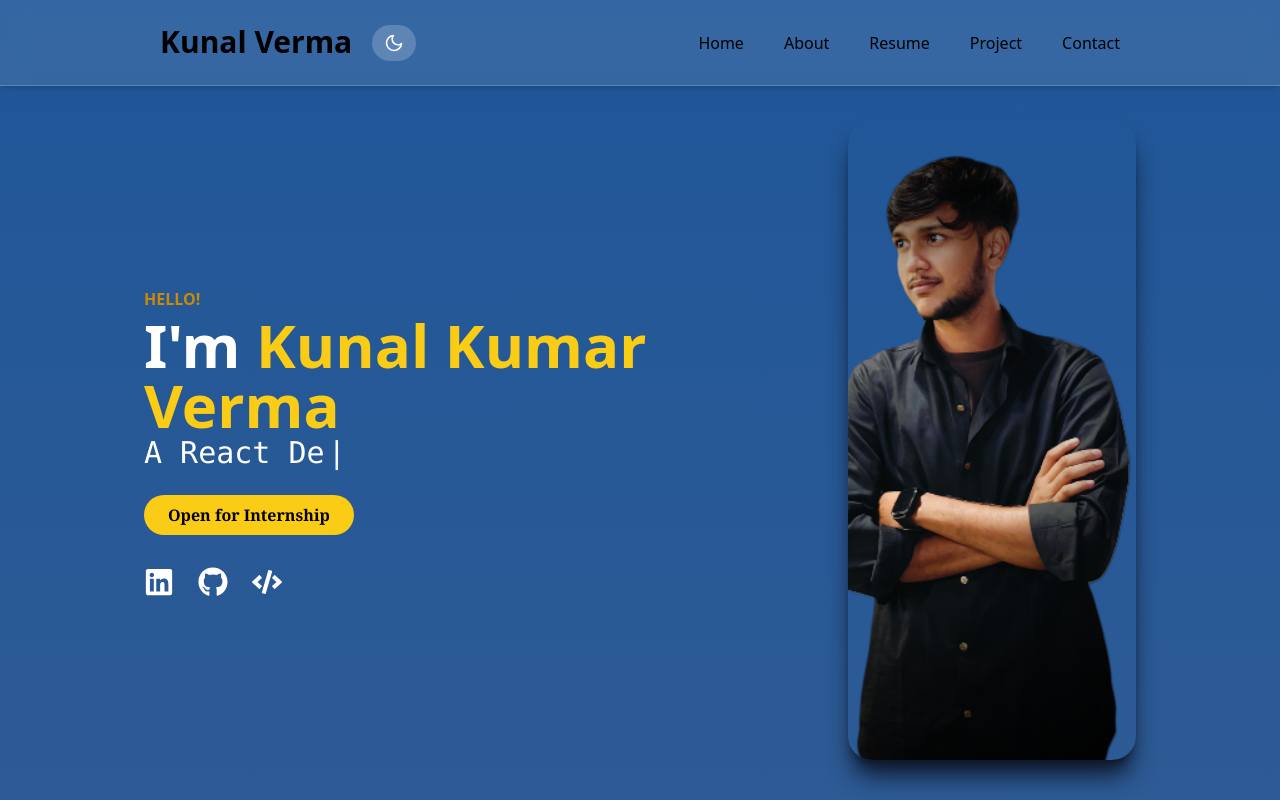
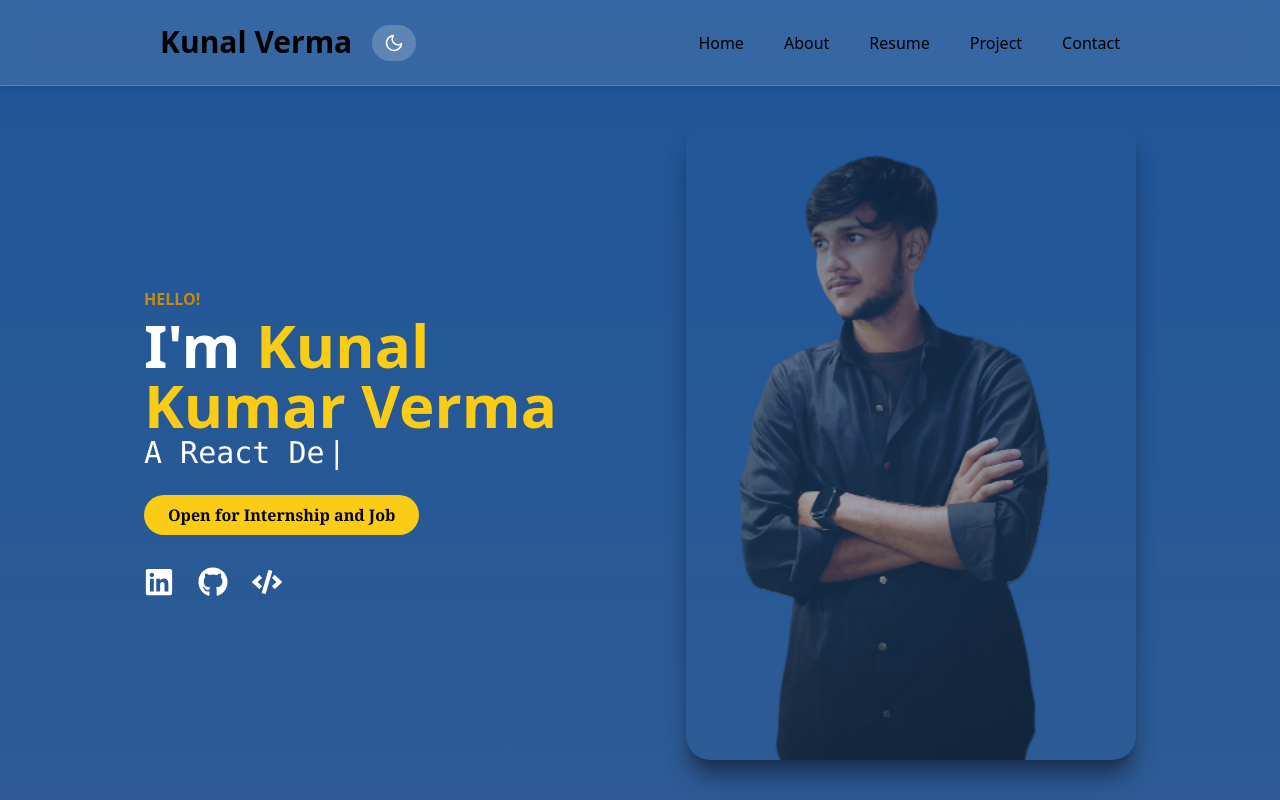
Before and after one commit to kunal7870/MyPortfolio, a React (Vite) app: page / in a window 1280 px wide. Shown: the top 800 px of the page. Built offline with nearby package versions, Linux system fonts and the light colour scheme.

Commit message:
image conflict

```diff
--- a/src/components/Home.jsx
+++ b/src/components/Home.jsx
@@ -7,9 +7,10 @@ import { FaLinkedin, FaGithub, FaCode } from 'react-icons/fa';
 const Home = () => {
   return (
     <div className="px-6 md:px-36 py-10">
-      <div className="home-section flex flex-col-reverse md:flex-row justify-between items-center gap-10">
+  <div className="home-section relative flex flex-col-reverse md:flex-row justify-between items-center gap-10">
+
     {/* Text Section */}
-        <div className="frontIntro max-w-xl">
+    <div className="frontIntro relative z-10 max-w-xl">
       <p className="font-semibold text-yellow-600 leading-loose">HELLO!</p>
       <h1 className="name text-white font-extrabold text-5xl md:text-6xl leading-relaxed">
         I'm <span className="text-yellow-400">Kunal Kumar Verma</span>
@@ -26,7 +27,7 @@ const Home = () => {
         />
       </div>
       <button className="text-black rounded-3xl font-serif font-bold bg-yellow-400 px-6 py-2 mt-6 hover:bg-yellow-300 transition duration-300">
-            Open for Internship
+        Open for Internship and Job
       </button>
       <div className="flex justify-start space-x-6 mt-8 text-3xl text-white">
         <a href="https://www.linkedin.com/in/kunal-kumar-verma/" target="_blank" rel="noopener noreferrer">
@@ -44,14 +45,18 @@ const Home = () => {
     {/* Image Section */}
     <div className="image1">
       <img
-            className="rounded-3xl w-72 h-64 object-cover  shadow-slate-900 shadow-xl"
+        className="
+          md:static md:rounded-3xl md:w-75 md:h-64 md:object-cover md:shadow-slate-900 md:shadow-xl md:opacity-60
+          absolute inset-0 w-full h-full object-cover opacity-40 -z-10
+        "
         src={profilepic}
         alt="Kunal Kumar Verma"
       />
     </div>
+
+  </div>
 </div>
 
-    </div>
   );
 };
 
```
Lines whose indentation alone changed are shown as unchanged.
